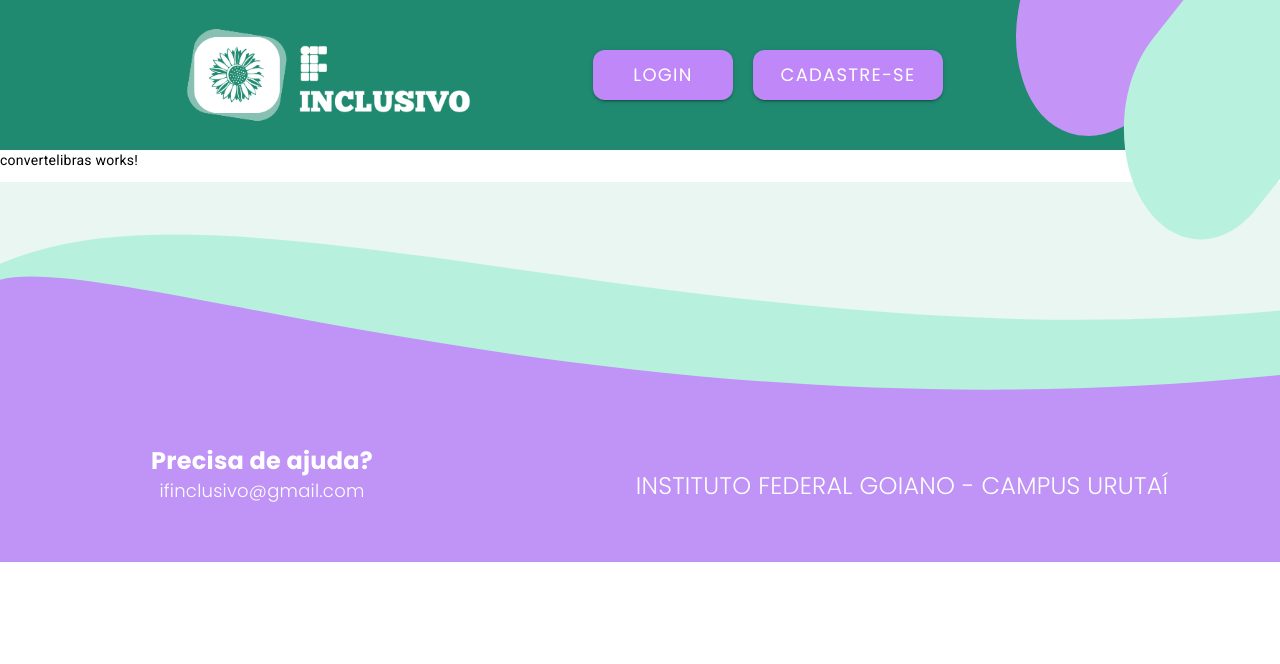
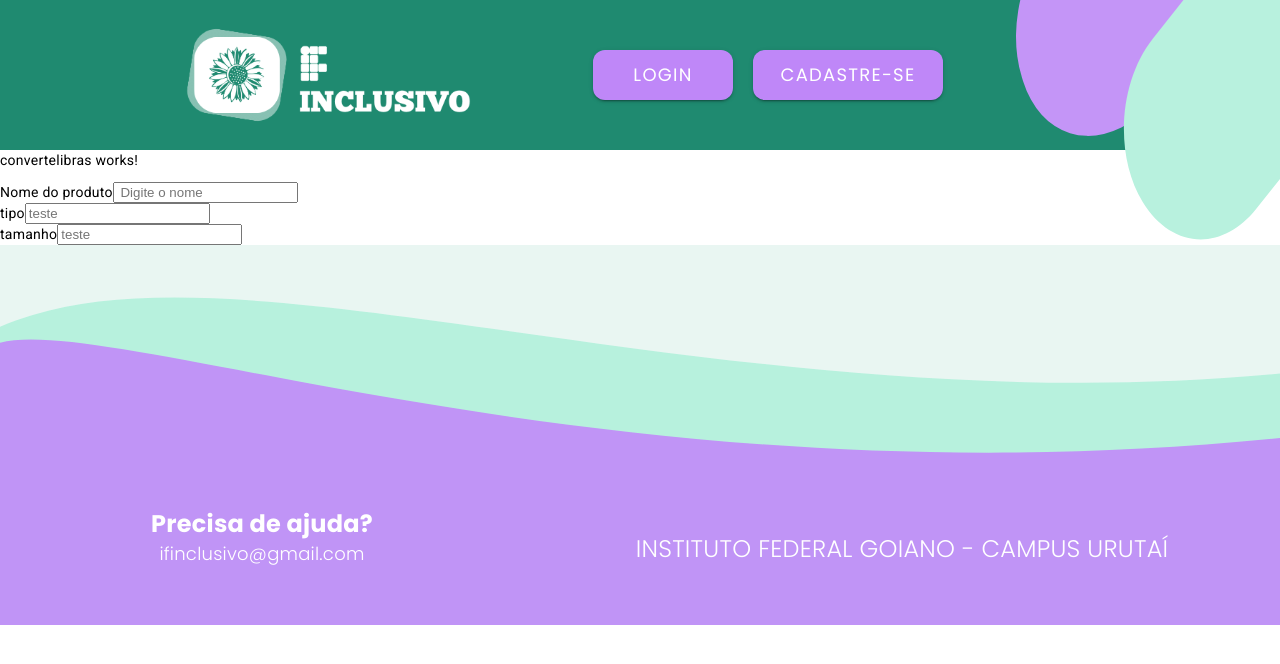
Before and after one commit to arianamesquita/IFInclusivo-frontend, an Angular app: page /convertelibras in a window 1280 px wide. Shown: the top 664 px of the page. Built offline with nearby package versions, Linux system fonts and the light colour scheme.

Commit message:
<test>(db json)<banco de dados para teste do service>[foi criado um banco de dados do tipo json para teste as conexoes http do service usando o json serve]

```diff
--- a/angular.json
+++ b/angular.json
@@ -102,5 +102,8 @@
         }
       }
     }
+  },
+  "cli": {
+    "analytics": "393552e0-1dff-4abb-b414-8bd1657e8ed3"
   }
 }
--- a/package.json
+++ b/package.json
@@ -6,7 +6,8 @@
     "start": "ng serve",
     "build": "ng build",
     "watch": "ng build --watch --configuration development",
-    "test": "ng test"
+    "test": "ng test",
+    "backend": "json-server --watch db/db.json"
   },
   "private": true,
   "dependencies": {
@@ -20,6 +21,7 @@
     "@angular/platform-browser": "^16.2.0",
     "@angular/platform-browser-dynamic": "^16.2.0",
     "@angular/router": "^16.2.0",
+    "ifinclusivo-front-end": "file:",
     "rxjs": "~7.8.0",
     "tslib": "^2.3.0",
     "zone.js": "~0.13.0"
--- a/src/app/external/views/components/convertelibras/convertelibras.component.html
+++ b/src/app/external/views/components/convertelibras/convertelibras.component.html
@@ -1 +1,14 @@
 <p>convertelibras works!</p>
+
+<div class="input-group">
+    <label for="nome"> Nome do produto</label>
+    <input type="text"  name="nome" id="nome" placeholder=" Digite o nome" required>
+</div>
+<div class="input-group">
+    <label for="tipo">tipo</label>
+    <input type="text"  name="tipo" id="tipo" placeholder="teste" required>
+</div>
+<div class="input-group">
+    <label for="tamanho">tamanho</label>
+    <input type="text" name="tamanho" id="tamanho" placeholder="teste" required>
+</div>
```
Also changed, not shown: db/db.json (added, +21 -0 lines), 1 other file (tests, documents, lock files or other folders).
